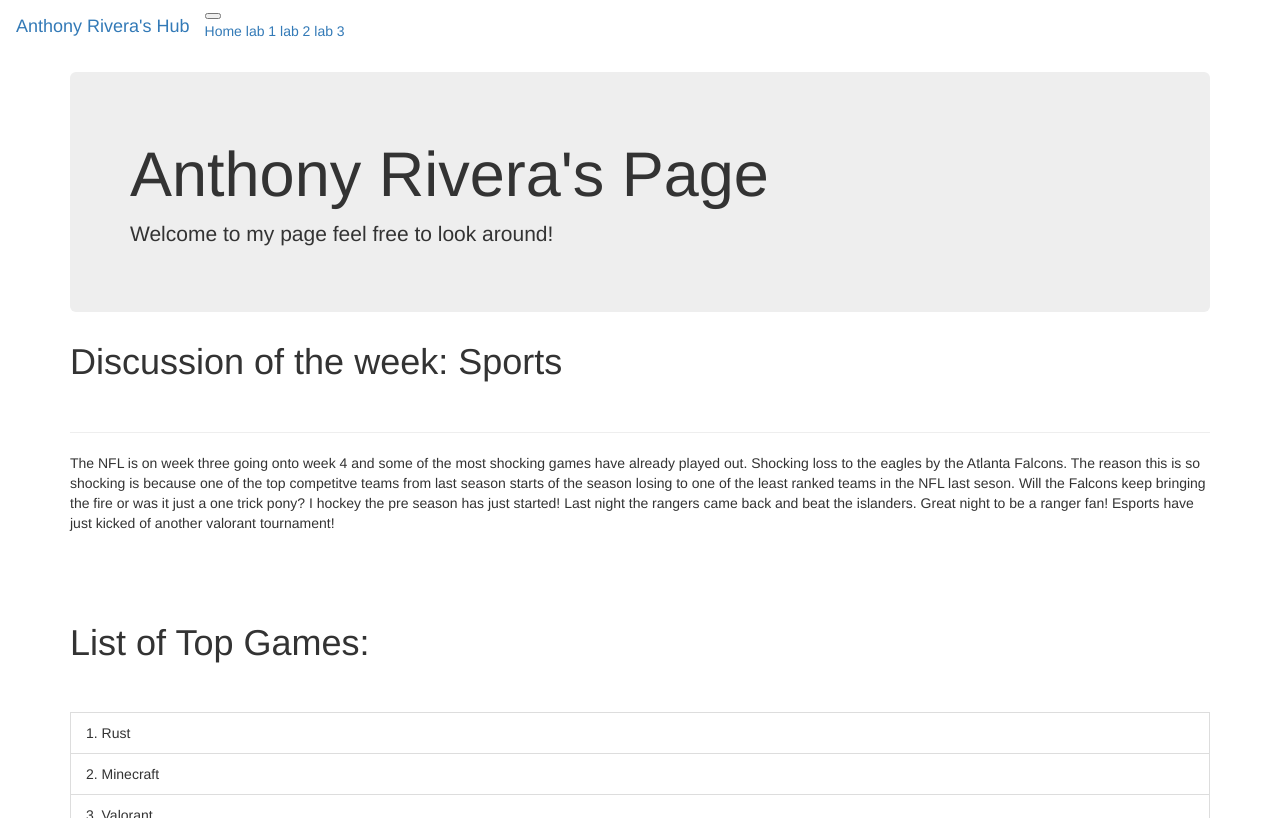
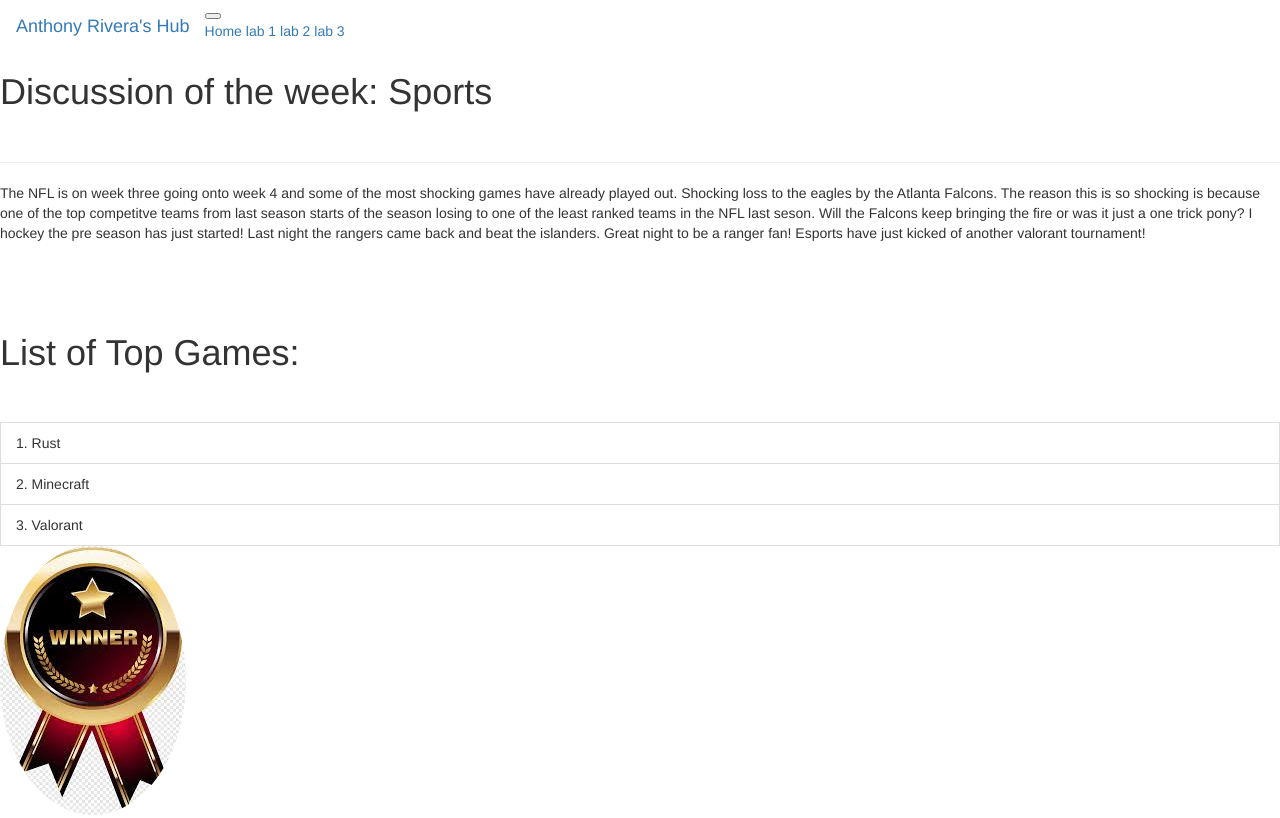
Before and after one commit to AnthonyRivera3/AnthonyRivera3.github.io, a plain HTML site: page lab3.html in a window 1280 px wide. Shown: the top 818 px of the page. Drawn offline with nearby package versions, Linux system fonts and the light colour scheme.

Commit message:
This is the final one and i mean it lab3

```diff
--- a/lab3.html
+++ b/lab3.html
@@ -27,14 +27,6 @@
       </div>
     </div>
   </nav>
-
-<!-- Home page with jumbotron -->
-  <div class="container">
-    <div class="jumbotron">
-      <h1>Anthony Rivera's Page</h1>
-      <p>Welcome to my page feel free to look around!</p>
-  </div>
-
 
   <!--Paragraph-->
   <h1>Discussion of the week: Sports</h1>
```
